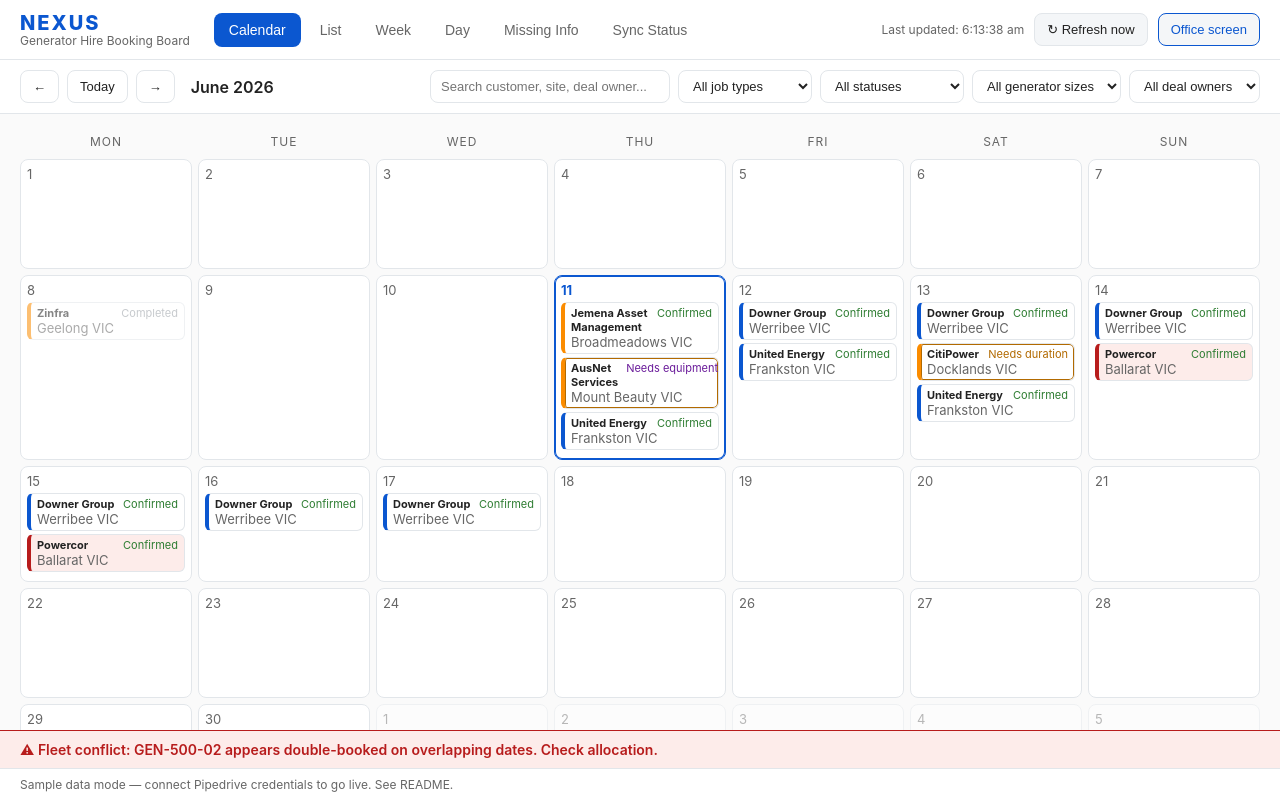
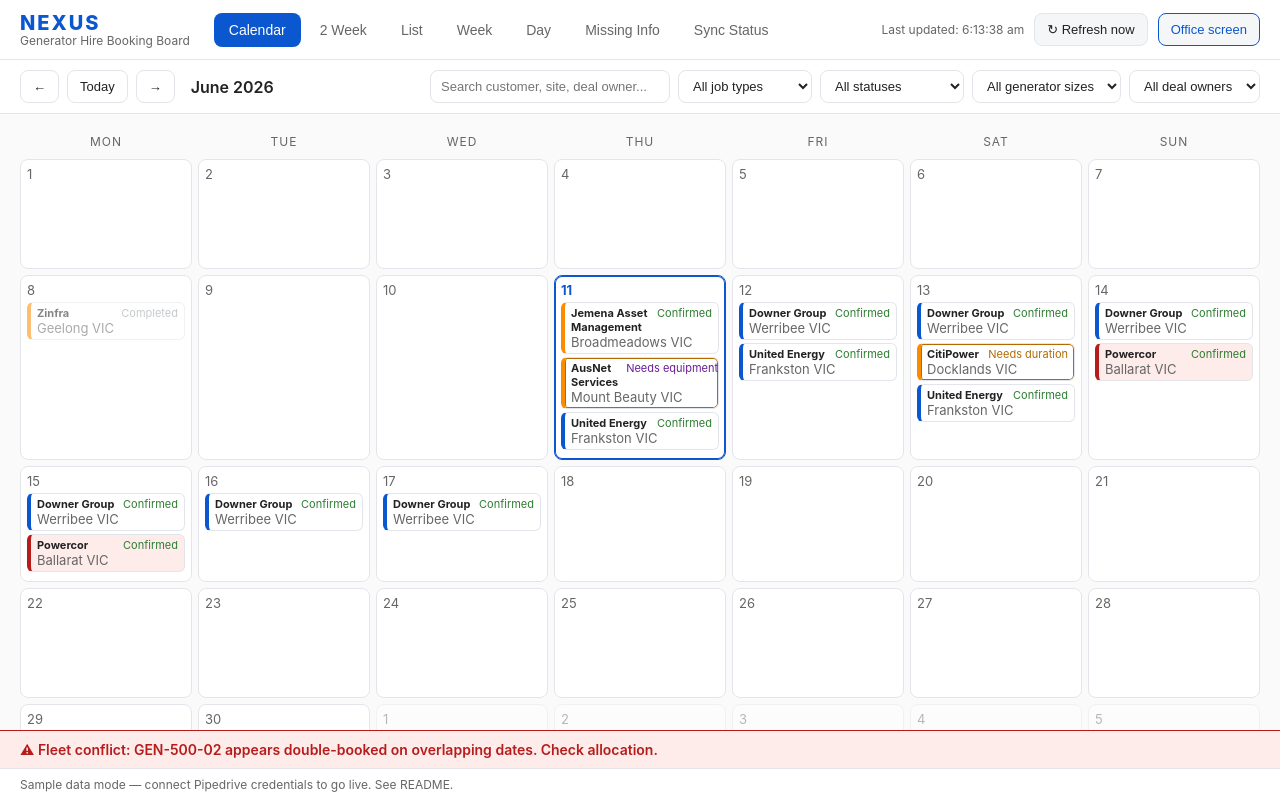
Before and after one commit to Nexus-Energy393/nexus-hire-booking-calendar, a plain HTML site: page index.html in a window 1280 px wide. Drawn offline with Linux system fonts and the light colour scheme.

Commit message:
Add 2 Week view tab

```diff
--- a/index.html
+++ b/index.html
@@ -15,6 +15,7 @@
 </div>
 <nav class="view-tabs" id="viewTabs">
 <button class="tab active" data-view="month">Calendar</button>
+<button class="tab" data-view="fortnight">2 Week</button>
 <button class="tab" data-view="list">List</button>
 <button class="tab" data-view="week">Week</button>
 <button class="tab" data-view="day">Day</button>
```
Lines whose indentation alone changed are shown as unchanged.
